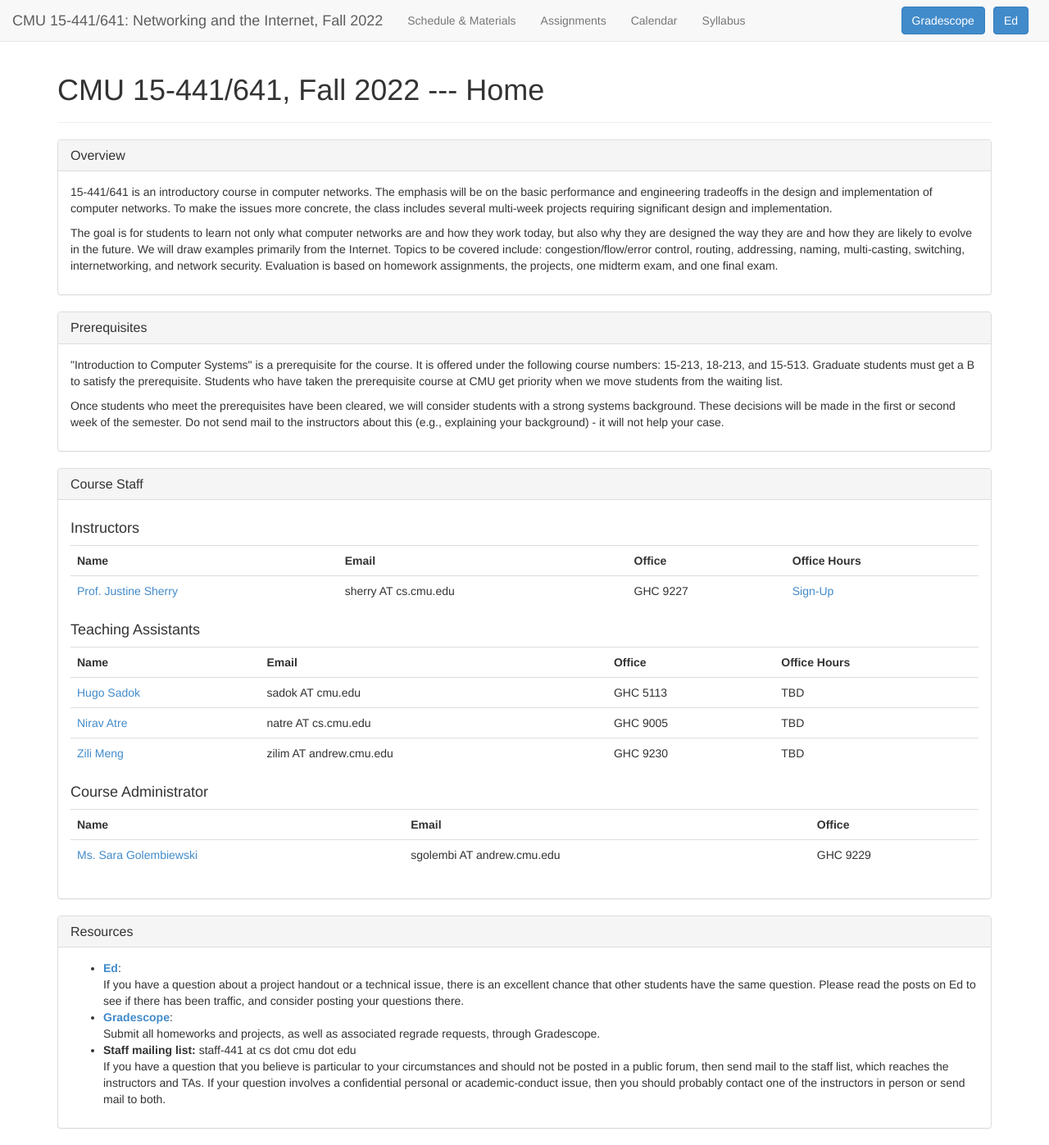
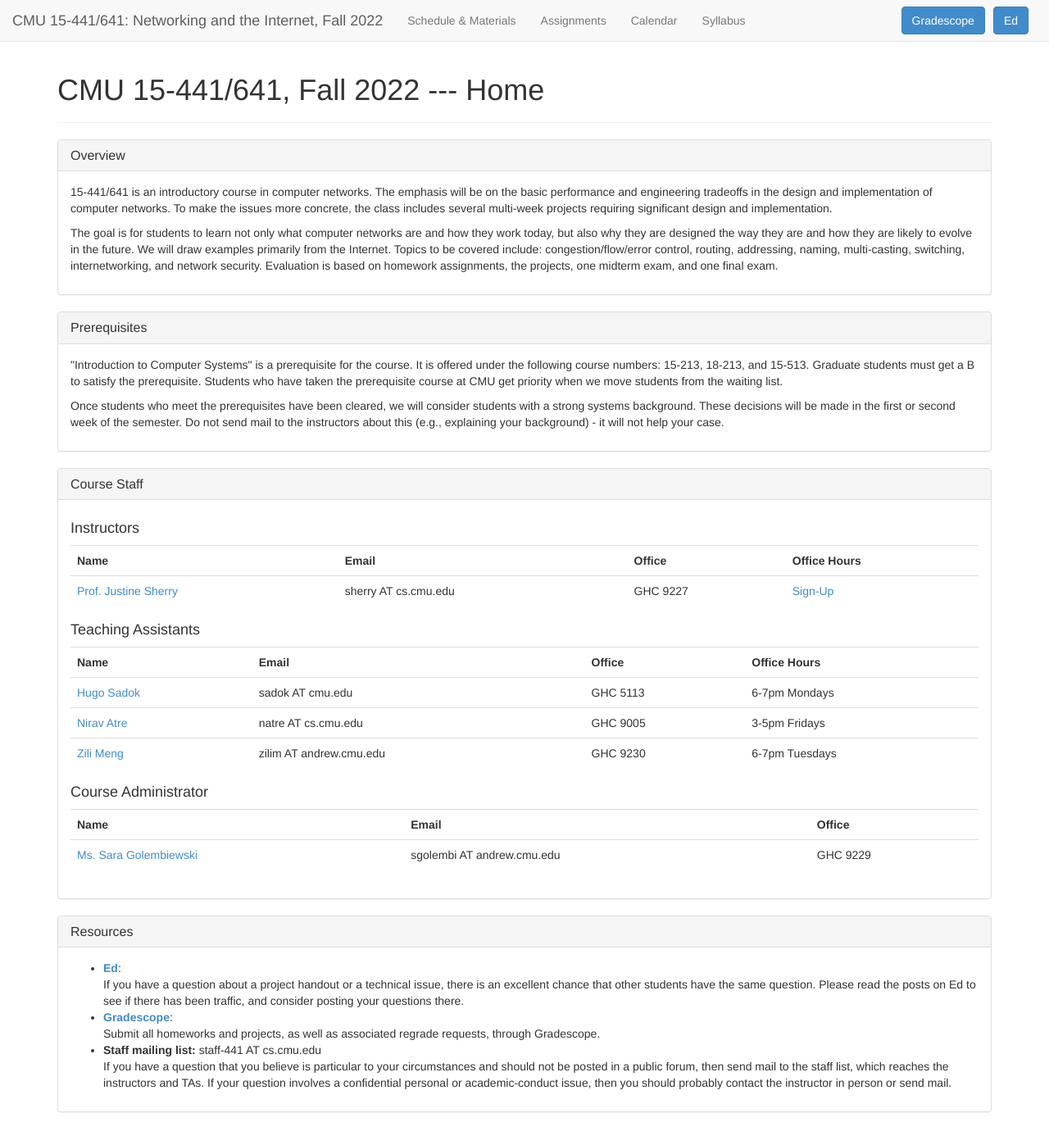
Before and after one commit to computer-networks/fa22, a Jekyll site: the page built from index.html, in a window 1280 px wide and 1397 px high. Shown: the whole window at 82% size. Built offline with Jekyll 4.4.1, drawn with Linux system fonts in a browser that asks for light colours.

Commit message:
update office hours

```diff
--- a/index.html
+++ b/index.html
@@ -87,21 +87,21 @@ title: CMU 15-441/641, Fall 2022 --- Home
         <td><a href="https://hsadok.com/">Hugo Sadok</a></td>
         <td><span class="email">sadok AT cmu.edu</span></td>
         <td>GHC 5113</td>
-        <td>TBD</td>
+        <td>6-7pm Mondays</td>
       </tr>
 
       <tr>
         <td><a href="https://www.cs.cmu.edu/~natre/">Nirav Atre</a></td>
         <td><span class="email">natre AT cs.cmu.edu</span></td>
         <td>GHC 9005</td>
-        <td>TBD</td>
+        <td>3-5pm Fridays</td>
       </tr>
 
       <tr>
         <td><a href="https://zilimeng.com/">Zili Meng</a></td>
         <td><span class="email">zilim AT andrew.cmu.edu</span></td>
         <td>GHC 9230</td>
-        <td>TBD</td>
+        <td>6-7pm Tuesdays</td>
       </tr>
       </table>
 
@@ -134,12 +134,12 @@ title: CMU 15-441/641, Fall 2022 --- Home
         <li><b><a href="https://www.gradescope.com/courses/431966">Gradescope</a></b>: <br />
         Submit all homeworks and projects, as well as associated regrade requests, through Gradescope.</li>
 
-        <li><b>Staff mailing list:</b> <span class="email">staff-441 at cs dot cmu dot edu</span><br />
+        <li><b>Staff mailing list:</b> <span class="email">staff-441 AT cs.cmu.edu</span><br />
         If you have a question that you believe is particular to your circumstances
         and should not be posted in a public forum, then send mail to the staff list,
         which reaches the instructors and TAs.  If your question involves a
         confidential personal or academic-conduct issue, then you should probably
-        contact one of the instructors in person or send mail to both.</li>
+        contact the instructor in person or send mail.</li>
         </ul>
   </div>
 </div>
```
